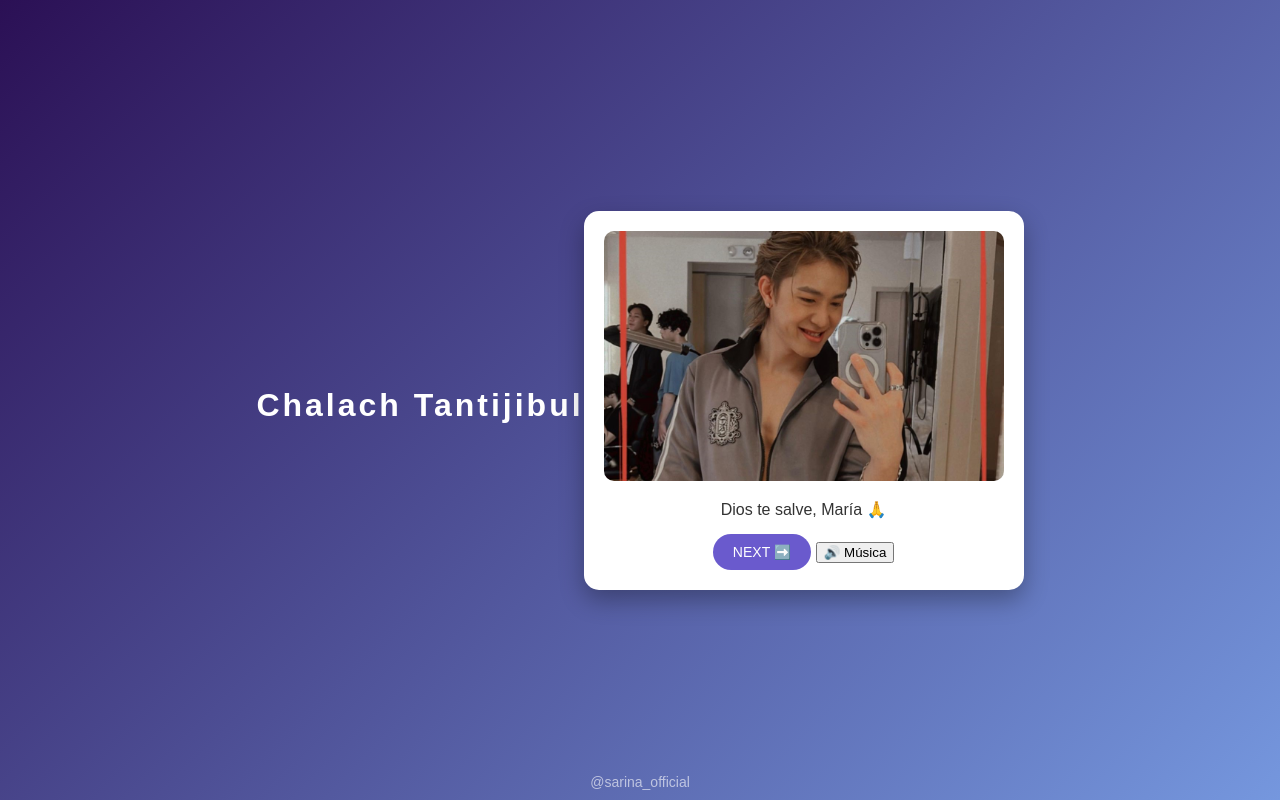
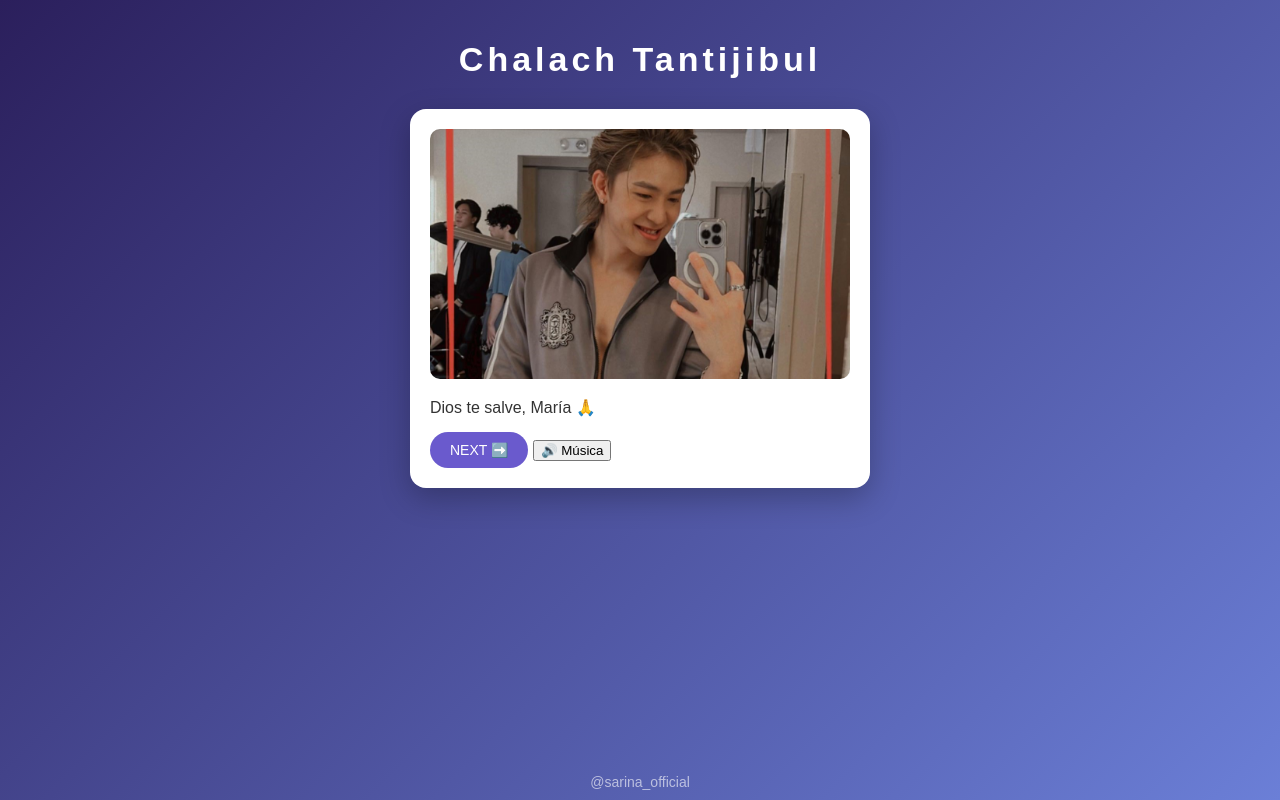
Before and after one commit to escalantesara84-del/prueba-dos, a plain HTML site: page index.html in a window 1280 px wide. Drawn offline with Linux system fonts and the light colour scheme.

Commit message:
Update style.css

```diff
--- a/style.css
+++ b/style.css
@@ -1,21 +1,21 @@
 body {
   margin: 0;
-  height: 100vh;
+  min-height: 100vh;
+  background: linear-gradient(135deg, #2b1f5c, #6b7fd7);
+  font-family: Arial, sans-serif;
+
   display: flex;
-  justify-content: center;
+  flex-direction: column;
   align-items: center;
-  background: linear-gradient(135deg, #2b1055, #7597de);
-
-  font-family: Arial, sans-serif;
 }
 
 .contenedor {
-  background: #ffffff;
-  width: 400px;
+  background: white;
+  border-radius: 16px;
   padding: 20px;
-  border-radius: 15px;
-  text-align: center;
-  box-shadow: 0 10px 25px rgba(0,0,0,0.3);
+  width: 90%;
+  max-width: 420px;
+  box-shadow: 0 10px 30px rgba(0,0,0,0.25);
 }
 
 .contenedor img {
@@ -80,13 +80,12 @@ body {
 }
 
 .titulo {
+  margin-top: 40px;
+  margin-bottom: 30px;
+  color: white;
+  font-size: 34px;
+  letter-spacing: 4px;
   text-align: center;
-  color: white;
-  font-size: 32px;
-  margin-top: 30px;
-  margin-bottom: 20px;
-  letter-spacing: 3px;
-  font-family: Arial, sans-serif;
 }
 
 .footer {
```
